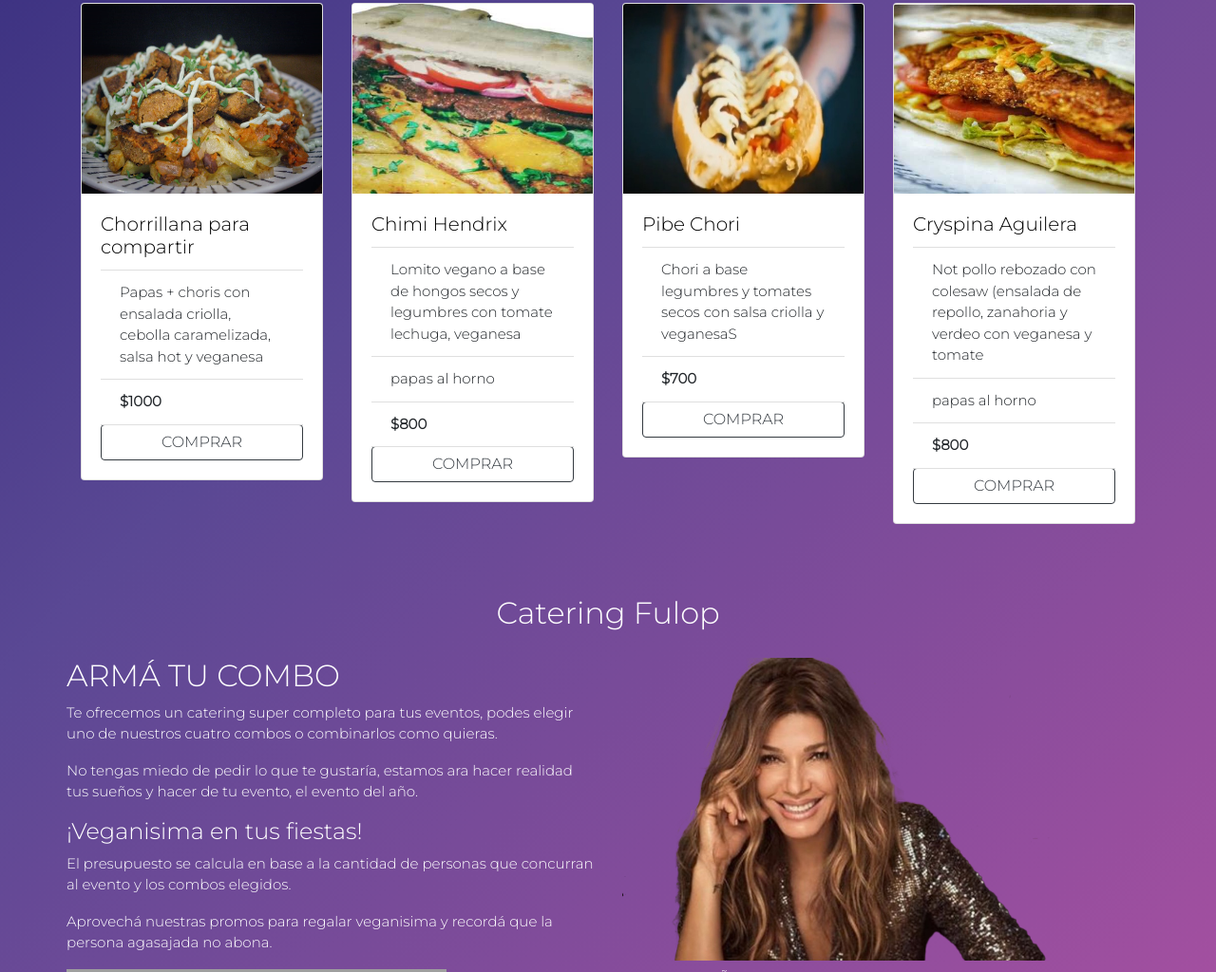
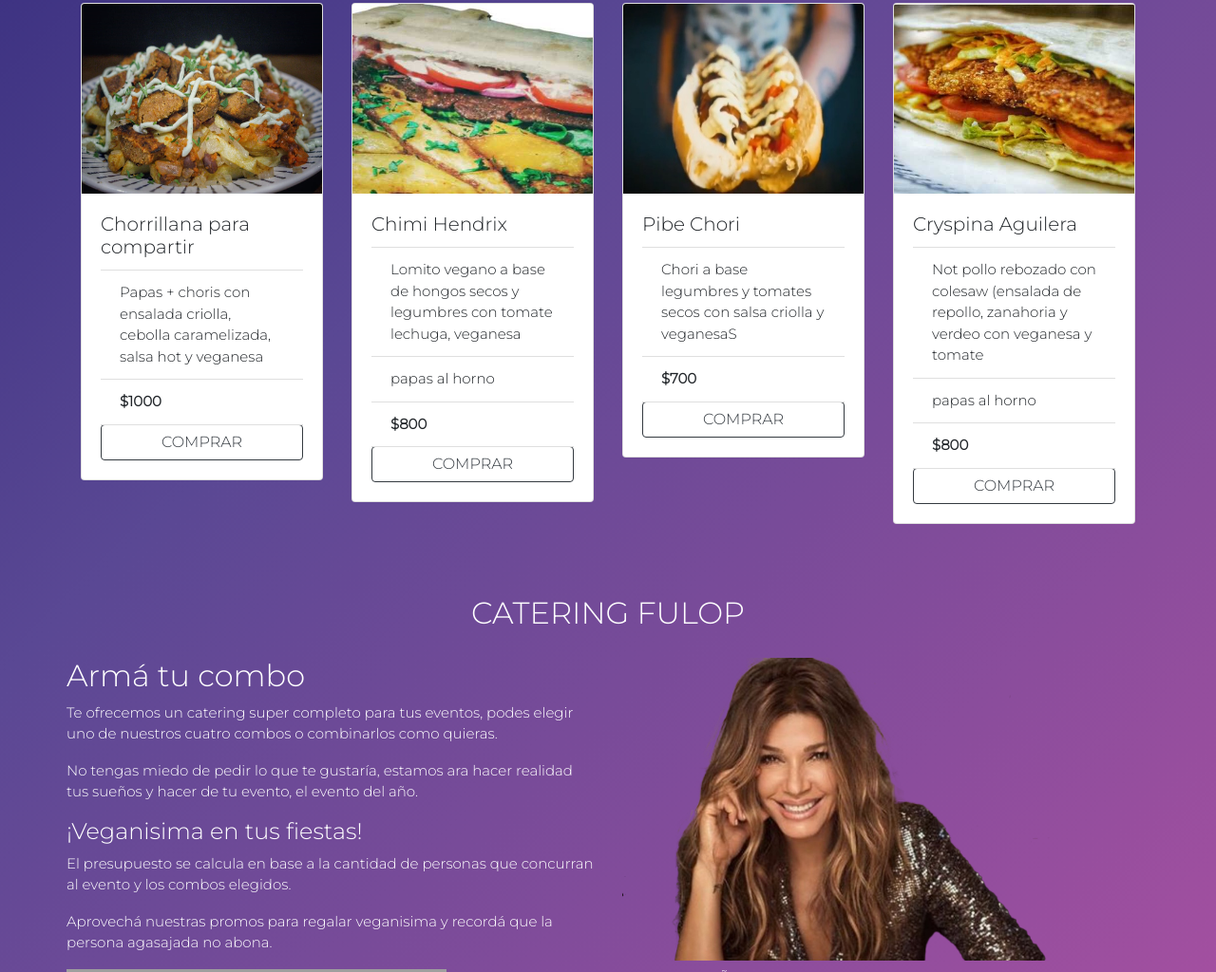
Before and after one commit to rodieguez/veganisimasatelital, a plain HTML site: page index.html in a window 1280 px wide. Shown: the part 1987-3011 px from the top of the page at 95% size. Drawn offline with nearby package versions, Linux system fonts and the light colour scheme; some packages are replaced by stand-ins of ours; grey boxes are pictures that could not be loaded; a web font is replaced by a local one.

Commit message:
Add files via upload

```diff
--- a/css/style.css
+++ b/css/style.css
@@ -9,7 +9,7 @@ h1 {color: white;}
 h2 {color: white;}
 h3 {color: white;}
 h4 {color: white;}
-h5{color: black;}
+
 p {color: white;}
 
 
--- a/index.html
+++ b/index.html
@@ -206,7 +206,7 @@ A veces tratamos de contener lo incontenible de buscar bajo el agua palabras par
 			<!--- Start of Our Location -->
 			<div class="catering" id="Catering">
 				<div class="col navMenu">
-					<h2 class="text-center">Catering Fulop</h2>
+					<h2 class="text-center">CATERING FULOP</h2>
 				</div>
 			</div>
 			<div class="row">
@@ -229,7 +229,7 @@ A veces tratamos de contener lo incontenible de buscar bajo el agua palabras par
 
 					<div class="col-md-6">
 <div class="combo">
-	<h2>ARMÁ TU COMBO</h2>
+	<h2>Armá tu combo</h2>
 	<p>Te ofrecemos un catering super completo para tus eventos, podes elegir uno de nuestros cuatro combos o combinarlos como quieras.
 		</p>
 		<p>No tengas miedo de pedir lo que te gustaría, estamos ara hacer realidad tus sueños y hacer de tu evento, el evento del año.</p>
```
